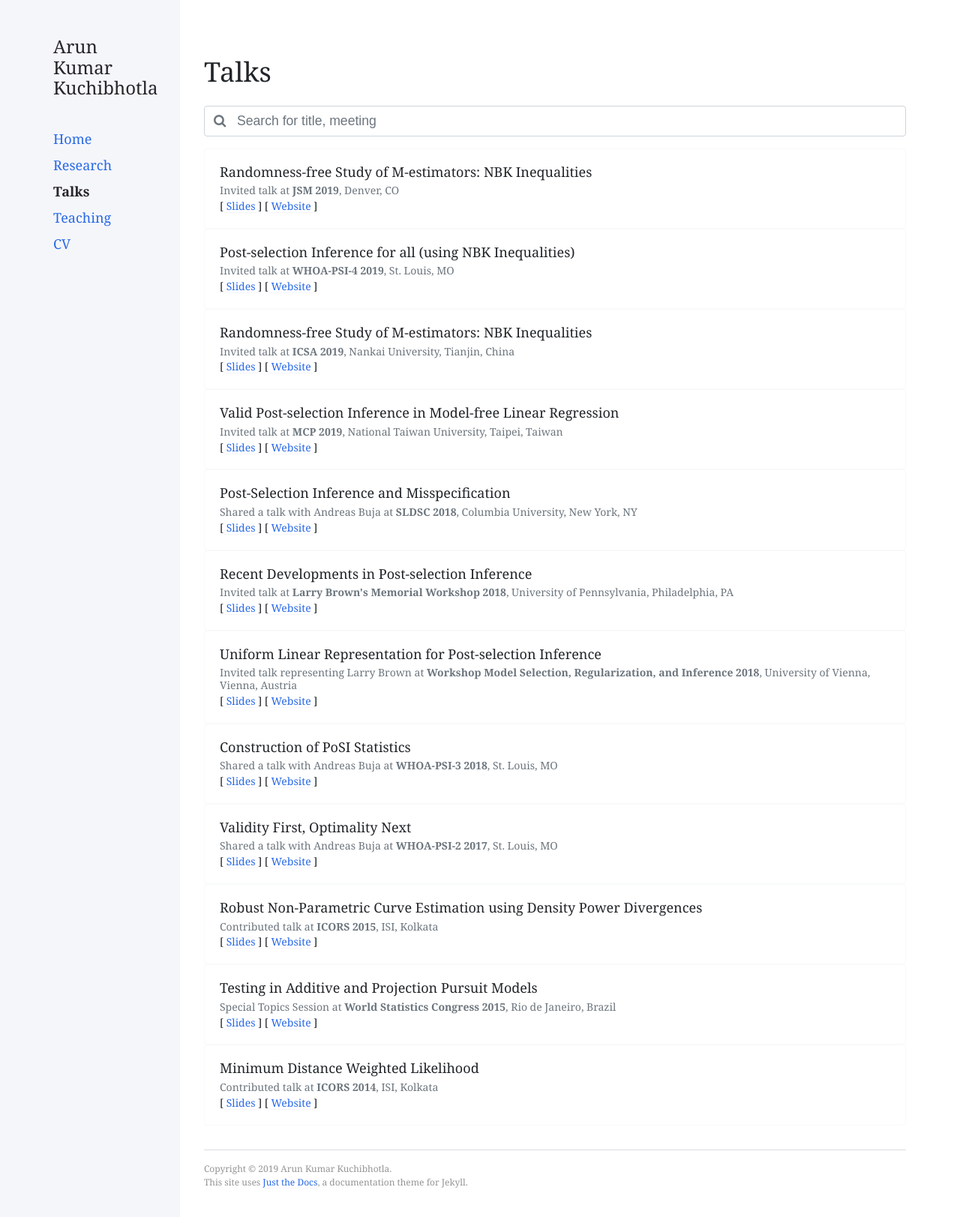
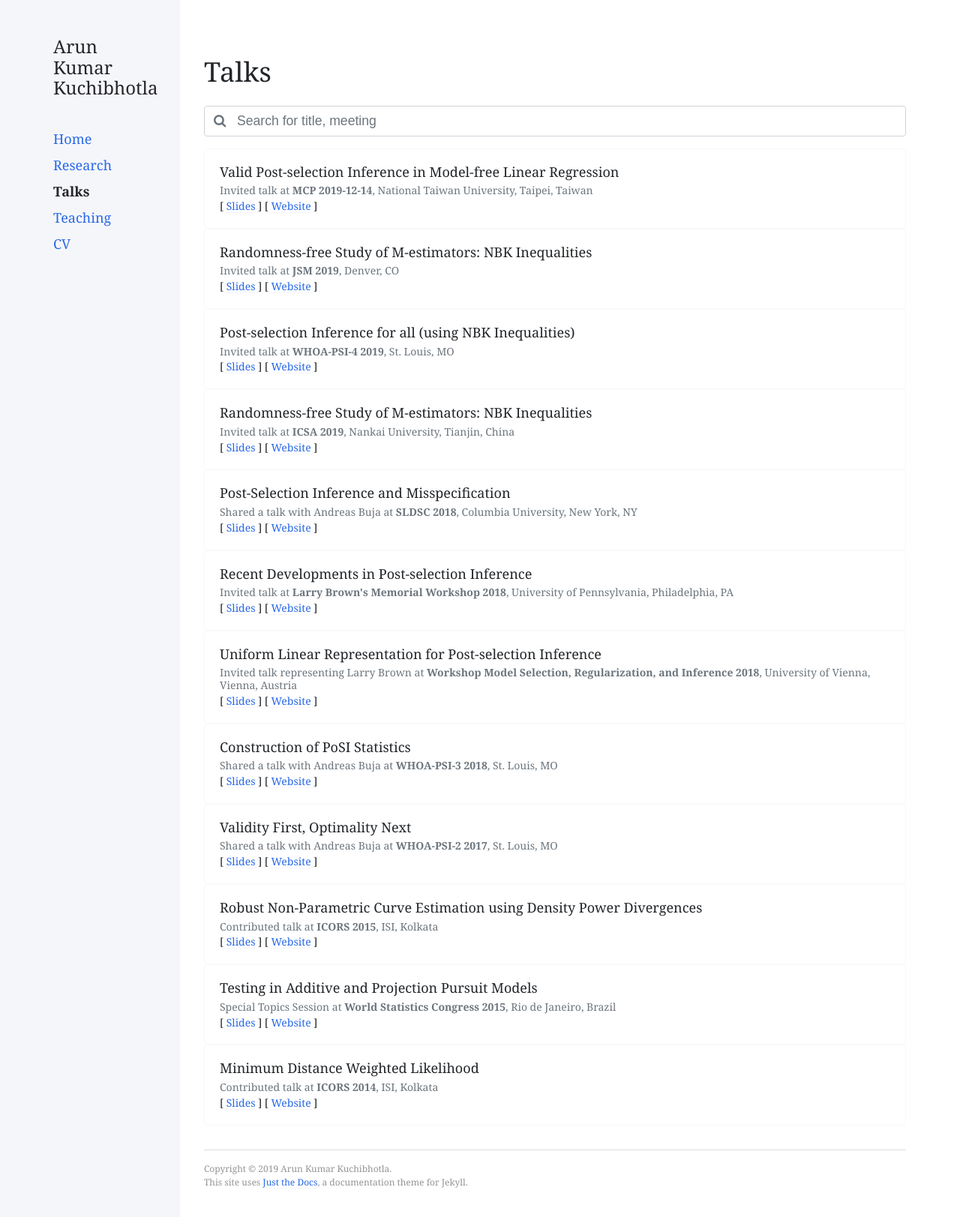
Before and after one commit to Arun-Kuchibhotla/Arun-Kuchibhotla.github.io, a Jekyll site: the page built from docs/talk.md, in a window 1280 px wide. Shown: the top 1623 px of the page at 75% size. Built offline with Jekyll 4.4.1, drawn with Linux system fonts in a browser that asks for light colours; nearby versions of some CDN libraries.

Commit message:
Update talk.json

```diff
--- a/_data/talk.json
+++ b/_data/talk.json
@@ -2,7 +2,7 @@
 	{
 		"title": "Valid Post-selection Inference in Model-free Linear Regression",
 		"type": "Invited talk",
-		"time": 2019,
+		"time": 2019-12-14,
 		"meeting": "MCP",
 		"place": "National Taiwan University, Taipei, Taiwan",
 		"pdf_link": "MCP_2019_Arun.pdf",
```
